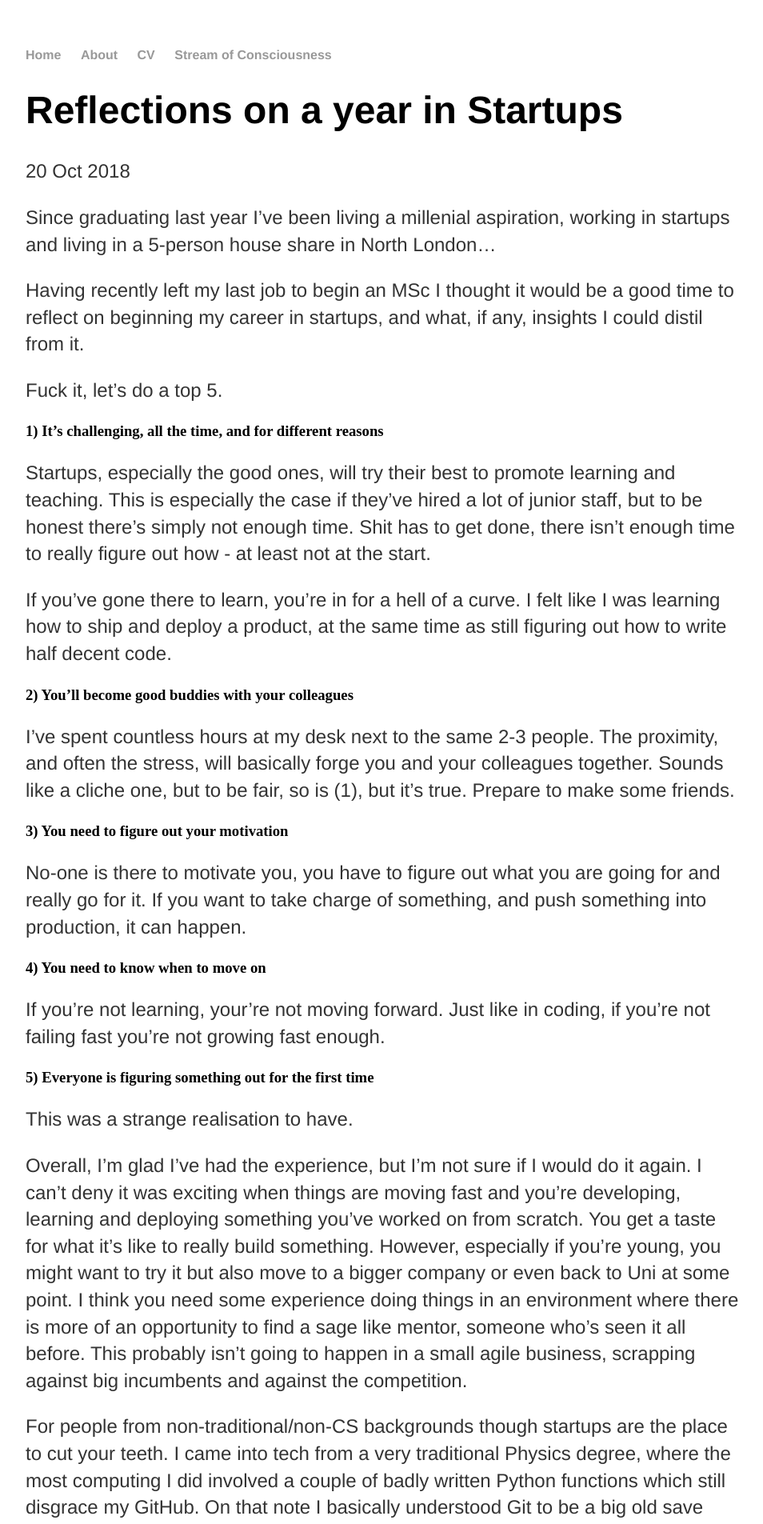
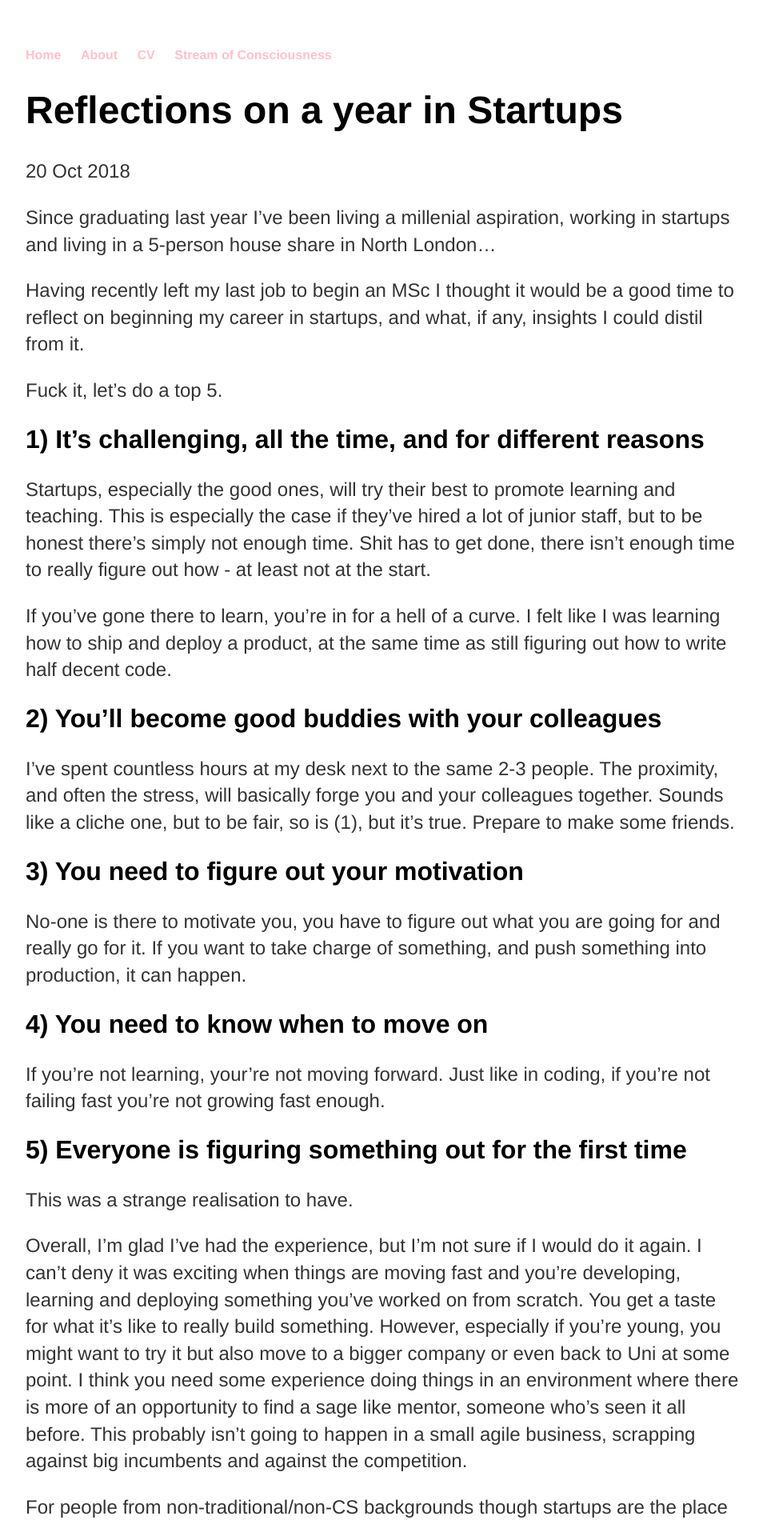
Before and after one commit to skailasa/skailasa.github.io, a Jekyll site: the page built from _posts/2018-10-20-reflections-on-my-first-job.md, in a window 1280 px wide. Shown: the top 1905 px of the page at 80% size, without its empty margins (160-1114 px from the left). Built offline with Jekyll 4.4.1, drawn with Linux system fonts in a browser that asks for light colours.

Commit message:
Update colour scheme

```diff
--- a/_posts/2018-10-20-reflections-on-my-first-job.md
+++ b/_posts/2018-10-20-reflections-on-my-first-job.md
@@ -13,7 +13,7 @@ from it.
 
 Fuck it, let's do a top 5.
 
-### 1) It's challenging, all the time, and for different reasons
+## 1) It's challenging, all the time, and for different reasons
 Startups, especially the good ones, will try their best to promote learning and teaching.
 This is especially the case if they've hired a lot of junior staff, but to be honest
 there's simply not enough time. Shit has to get done, there isn't enough time to really
@@ -23,21 +23,21 @@ If you've gone there to learn, you're in for a hell of a curve. I felt like I wa
 how to ship and deploy a product, at the same time as still figuring out how to write half
 decent code.
 
-### 2) You'll become good buddies with your colleagues
+## 2) You'll become good buddies with your colleagues
 I've spent countless hours at my desk next to the same 2-3 people. The proximity, and often
 the stress, will basically forge you and your colleagues together. Sounds like a cliche one,
 but to be fair, so is (1), but it's true. Prepare to make some friends.
 
-### 3) You need to figure out your motivation
+## 3) You need to figure out your motivation
 No-one is there to motivate you, you have to figure out what you are going for and really go
 for it. If you want to take charge of something, and push something into production, it
 can happen.
 
-### 4) You need to know when to move on
+## 4) You need to know when to move on
 If you're not learning, your're not moving forward. Just like in coding, if you're not failing
 fast you're not growing fast enough.
 
-### 5) Everyone is figuring something out for the first time
+## 5) Everyone is figuring something out for the first time
 This was a strange realisation to have.
 
 Overall, I'm glad I've had the experience, but I'm not sure if I would do it again. I can't
@@ -59,7 +59,7 @@ computing. I was excited to learn, and I certainly hadn't felt like that for lar
 degree. This is a point I wanted to emphasise with (4), if you're not growing and learning you
 should think about your position.
 
-### Bonus) Is this a bubble??
+## Bonus) Is this a bubble??
 Having spent the year attending meetups, talking to other devs, browsing HN, and watching
 the seemingly endless stream of new Data/ML startups set to "disrupt" everything from banking
 to my lunch it's starting to feel like a false economy. Few companies are turning a profit,
--- a/css/main.css
+++ b/css/main.css
@@ -1,6 +1,7 @@
 body {
     margin: 60px auto;
     width: 70%;
+    font-family:'Helvetica', 'Arial', 'Sans-Serif';
 }
 nav ul, footer ul {
     font-family:'Helvetica', 'Arial', 'Sans-Serif';
@@ -13,10 +14,11 @@ nav ul li, footer ul li {
     display: inline;
     margin-right: 20px;
     font-family:'Helvetica', 'Arial', 'Sans-Serif';
+    color: #ffc0cb;
 }
 a {
     text-decoration: none;
-    color: #999;
+    color: #ffc0cb;
     font-family:'Helvetica', 'Arial', 'Sans-Serif';
 }
 a:hover {
@@ -27,6 +29,12 @@ h1 {
     font-size: 3em;
     font-family:'Helvetica', 'Arial', 'Sans-Serif';
 }
+
+h2 {
+    font-size: 2em;
+    font-family:'Helvetica', 'Arial', 'Sans-Serif';
+}
+
 p {
     font-size: 1.5em;
     line-height: 1.4em;
@@ -47,4 +55,5 @@ ul.posts {
 
 ul.posts li {
     list-style: none;
+    font-family:'Helvetica', 'Arial', 'Sans-Serif';
 }
```
